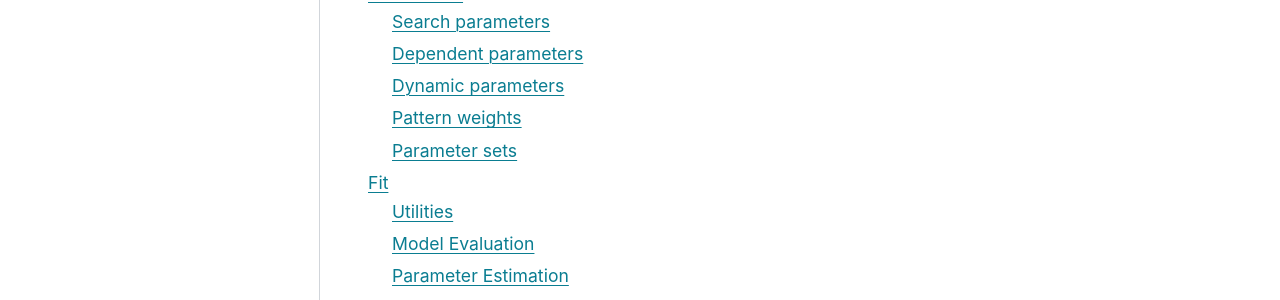
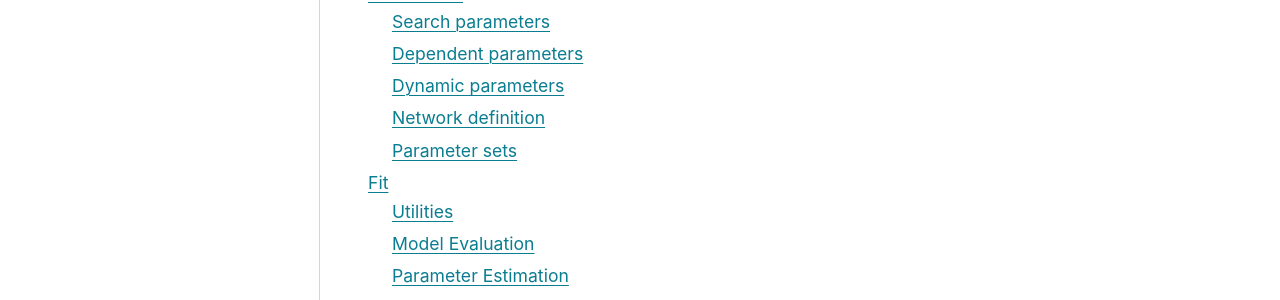
Before and after one commit to mortonne/cymr, a Sphinx documentation site: the page built from docs/source/api/overview.rst, in a window 1280 px wide and 1124 px high. Shown: the part 454-754 px from the top of the window. Built offline with Sphinx 7.4.7 and the PyData theme 0.15.4, drawn with Linux system fonts in a browser that asks for light colours.

Commit message:
docs: update api documentation of Parameters

```diff
--- a/docs/source/api/parameters.rst
+++ b/docs/source/api/parameters.rst
@@ -32,13 +32,15 @@ Dynamic parameters
     Parameters.set_dynamic
     Parameters.eval_dynamic
 
-Pattern weights
-~~~~~~~~~~~~~~~
+Network definition
+~~~~~~~~~~~~~~~~~~
 
 .. autosummary::
     :toctree: api/
 
+    Parameters.set_sublayers
     Parameters.set_weights
+    Parameters.set_sublayer_param
 
 Parameter sets
 ~~~~~~~~~~~~~~
```
Also changed, not shown: other parts of docs/source/api/parameters.rst (+2 -0 lines).
